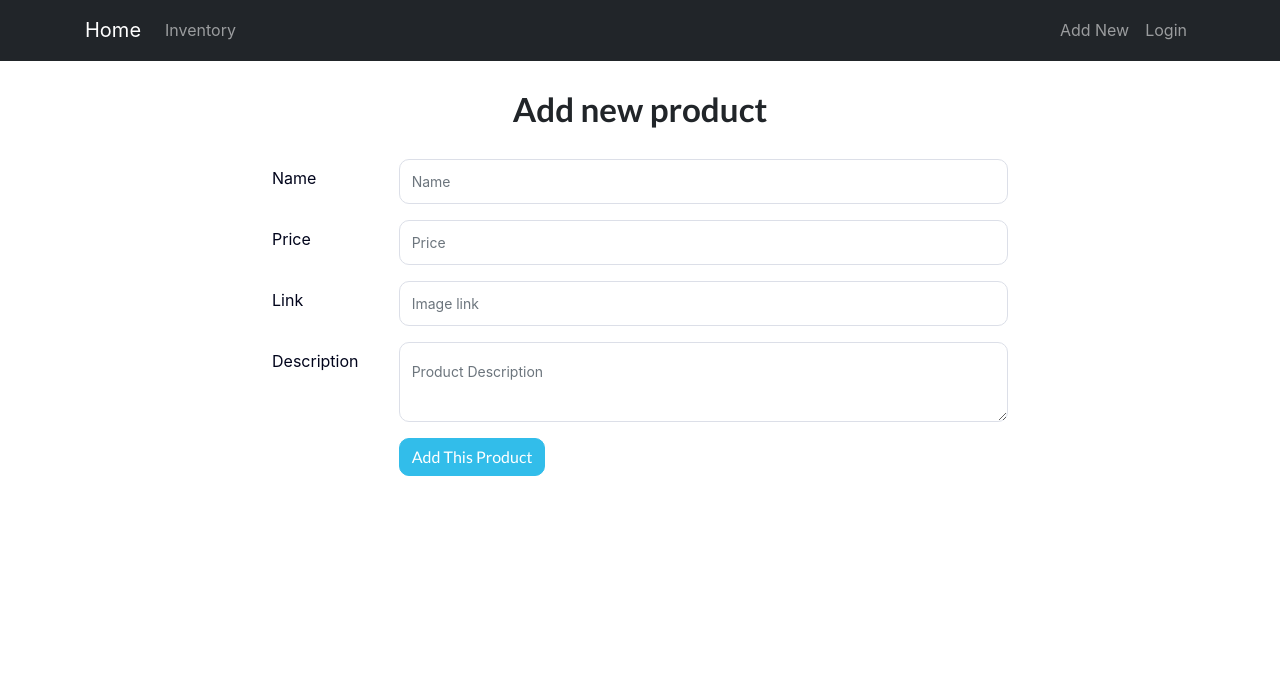
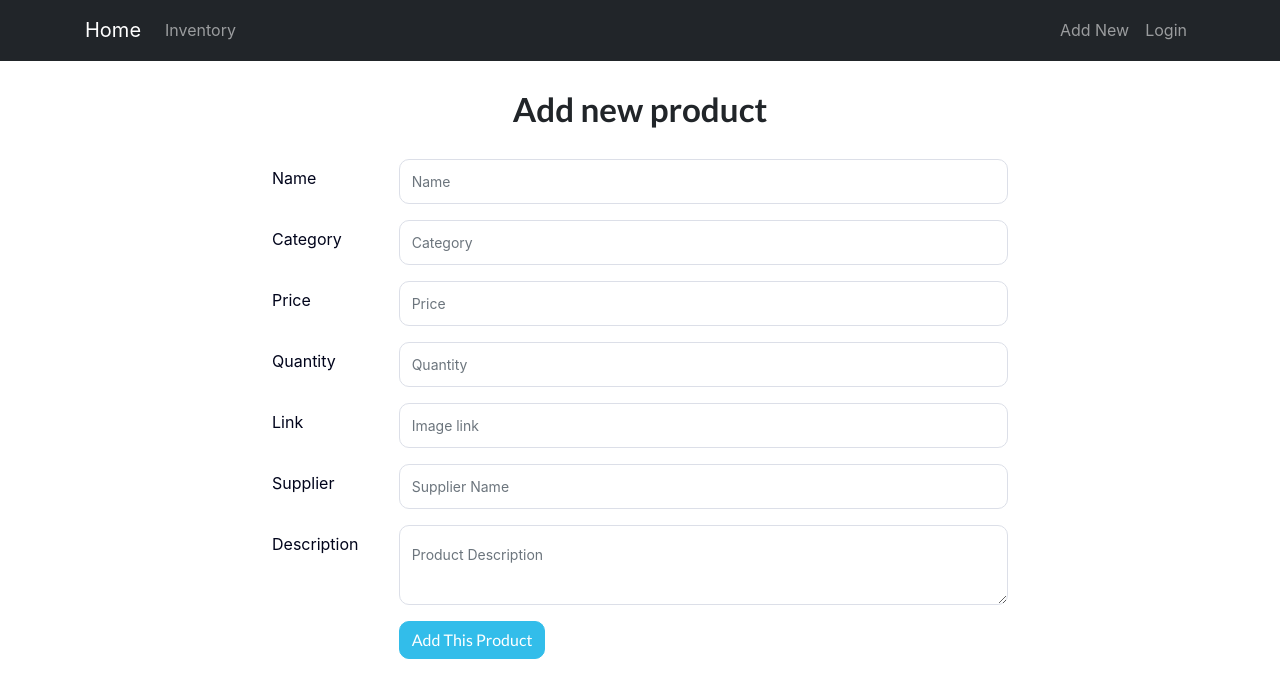
Before and after one commit to kazi331/Warehouse-management, a React (Create React App) app: page /new in a window 1280 px wide. Shown: the top 698 px of the page. Built offline with nearby package versions, Linux system fonts and the light colour scheme.

Commit message:
heroku connected successfully

```diff
--- a/src/pages/inventory/Inventory.js
+++ b/src/pages/inventory/Inventory.js
@@ -13,47 +13,47 @@ const Inventory = () => {
           <tr className="ligth ligth-data" role="row">
             <th
               className="sorting_asc"
-              rowspan="1"
-              colspan="1"
+              rowSpan="1"
+              colSpan="1"
               aria-sort="ascending"
               style={{ width: "16.2812px" }}
             ></th>
             <th
               className="sorting"
-              rowspan="1"
-              colspan="1"
+              rowSpan="1"
+              colSpan="1"
               style={{ width: "169.422px" }}
             >
               Product
             </th>
             <th
               className="sorting"
-              rowspan="1"
-              colspan="1"
+              rowSpan="1"
+              colSpan="1"
               style={{ width: "63.8438px" }}
             >
               Code
             </th>
             <th
               className="sorting"
-              rowspan="1"
-              colspan="1"
+              rowSpan="1"
+              colSpan="1"
               style={{ width: "70.4531px" }}
             >
               Category
             </th>
             <th
               className="sorting"
-              rowspan="1"
-              colspan="1"
+              rowSpan="1"
+              colSpan="1"
               style={{ width: "59.0781px" }}
             >
               Price
             </th>
             <th
               className="sorting"
-              rowspan="1"
-              colspan="1"
+              rowSpan="1"
+              colSpan="1"
               style={{ width: "94.4688px" }}
             >
               Brand Name
@@ -61,16 +61,16 @@ const Inventory = () => {
 
             <th
               className="sorting"
-              rowspan="1"
-              colspan="1"
+              rowSpan="1"
+              colSpan="1"
               style={{ width: "68.6562px" }}
             >
               Quantity
             </th>
             <th
               className="sorting"
-              rowspan="1"
-              colspan="1"
+              rowSpan="1"
+              colSpan="1"
               style={{ width: "120px" }}
             >
               Action
--- a/src/pages/inventory/product/Product.js
+++ b/src/pages/inventory/product/Product.js
@@ -2,7 +2,7 @@ import React from "react";
 import "./products.css";
 
 const Product = ({ product }) => {
-  console.log(product);
+  // console.log(product);
   const { name, category, description, img, price, quantity, supplier } =
     product;
   return (
--- a/src/pages/inventory/product/Products.js
+++ b/src/pages/inventory/product/Products.js
@@ -8,7 +8,7 @@ const Products = () => {
     fetch("products.json")
       .then((res) => res.json())
       .then((data) => {
-        console.log(data);
+        // console.log(data);
         setProducts(data);
       });
   }, []);
--- a/src/pages/products/AddNew.js
+++ b/src/pages/products/AddNew.js
@@ -3,18 +3,64 @@ import { Button, Col, Form, Row } from "react-bootstrap";
 import "./addnew.css";
 
 const AddNew = () => {
+  const addProduct = (e) => {
+    e.preventDefault();
+    const name = e.target.name.value;
+    const supplier = e.target.supplier.value;
+    const category = e.target.category.value;
+    const price = e.target.price.value;
+    const quantity = e.target.quantity.value;
+    const img = e.target.img.value;
+    const description = e.target.description.value;
+    const newProduct = {
+      name,
+      category,
+      price,
+      quantity,
+      img,
+      description,
+      supplier,
+    };
+    console.log(newProduct);
+    fetch("https://obscure-fortress-33779.herokuapp.com/newproduct", {
+      method: "POST",
+      body: JSON.stringify(newProduct),
+      headers: { "content-type": "application/json" },
+    })
+      .then((res) => res.json())
+      .then((data) => console.log(data));
+  };
   return (
     <div className="container">
       <div className="row my-4">
         <div className="col-12 col-lg-8 mx-auto">
           <h2 className="text-center mb-4 text-dark">Add new product </h2>
-          <Form>
+          <Form onSubmit={addProduct}>
             <Form.Group as={Row} className="mb-3">
               <Form.Label column sm="2">
                 Name
               </Form.Label>
               <Col sm="10">
-                <Form.Control type="text" name="name" placeholder="Name" />
+                <Form.Control
+                  type="text"
+                  name="name"
+                  placeholder="Name"
+                  required
+                />
+              </Col>
+            </Form.Group>
+
+            <Form.Group as={Row} className="mb-3">
+              <Form.Label column sm="2">
+                Category
+              </Form.Label>
+              <Col sm="10">
+                <Form.Control
+                  type="text"
+                  name="category"
+                  placeholder="Category"
+                  required
+                />
               </Col>
             </Form.Group>
 
@@ -23,7 +69,26 @@ const AddNew = () => {
                 Price
               </Form.Label>
               <Col sm="10">
-                <Form.Control type="number" name="price" placeholder="Price" />
+                <Form.Control
+                  type="number"
+                  name="price"
+                  placeholder="Price"
+                  required
+                />
+              </Col>
+            </Form.Group>
+
+            <Form.Group as={Row} className="mb-3">
+              <Form.Label column sm="2">
+                Quantity
+              </Form.Label>
+              <Col sm="10">
+                <Form.Control
+                  type="number"
+                  name="quantity"
+                  placeholder="Quantity"
+                  required
+                />
               </Col>
             </Form.Group>
 
@@ -32,7 +97,26 @@ const AddNew = () => {
                 Link
               </Form.Label>
               <Col sm="10">
-                <Form.Control type="text" name="img" placeholder="Image link" />
+                <Form.Control
+                  type="text"
+                  name="img"
+                  placeholder="Image link"
+                  required
+                />
+              </Col>
+            </Form.Group>
+
+            <Form.Group as={Row} className="mb-3">
+              <Form.Label column sm="2">
+                Supplier
+              </Form.Label>
+              <Col sm="10">
+                <Form.Control
+                  type="text"
+                  name="supplier"
+                  placeholder="Supplier Name"
+                  required
+                />
               </Col>
             </Form.Group>
 
@@ -47,6 +131,7 @@ const AddNew = () => {
                   className="description"
                   as="textarea"
                   placeholder="Product Description"
+                  required
                 />
               </Col>
             </Form.Group>
```
